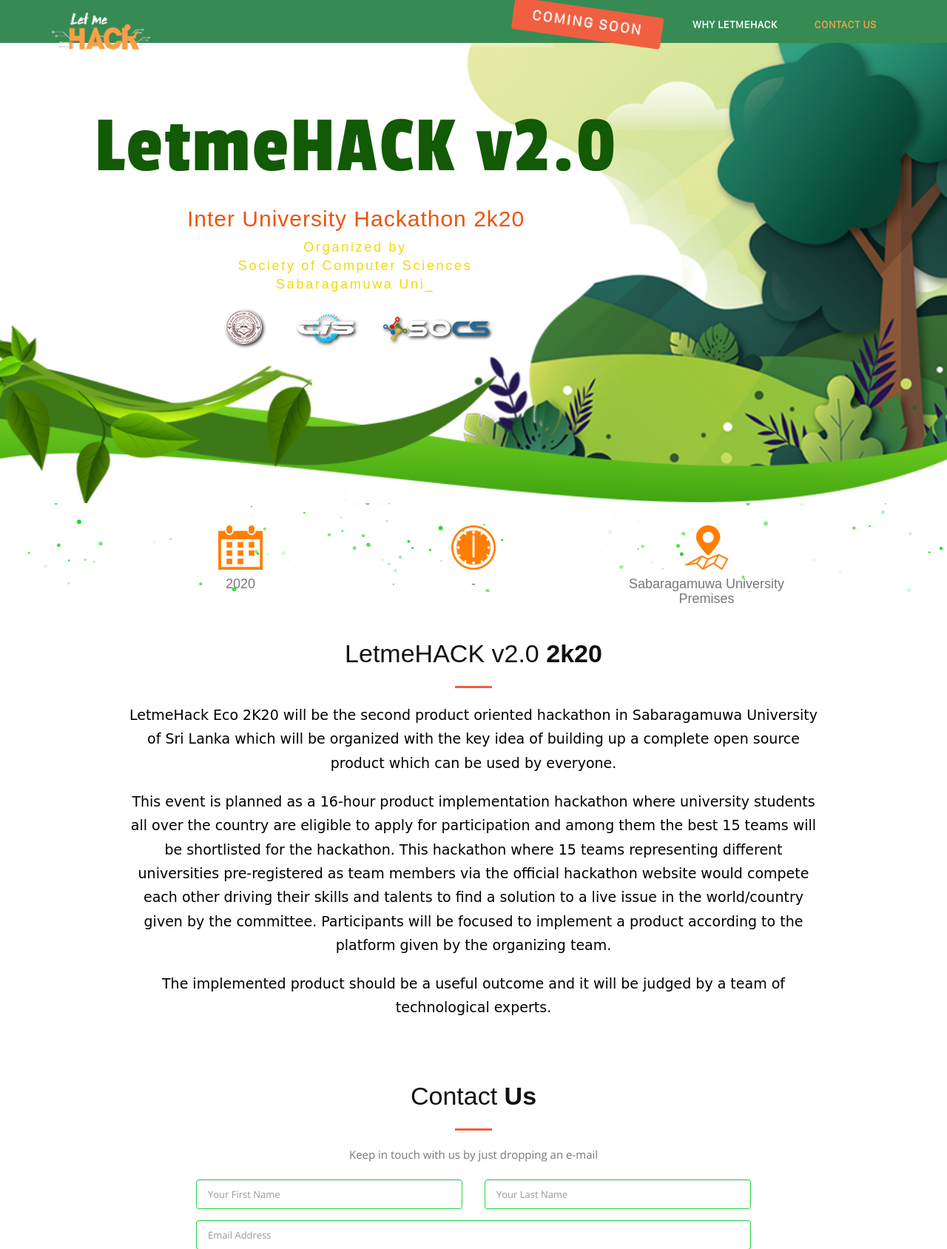
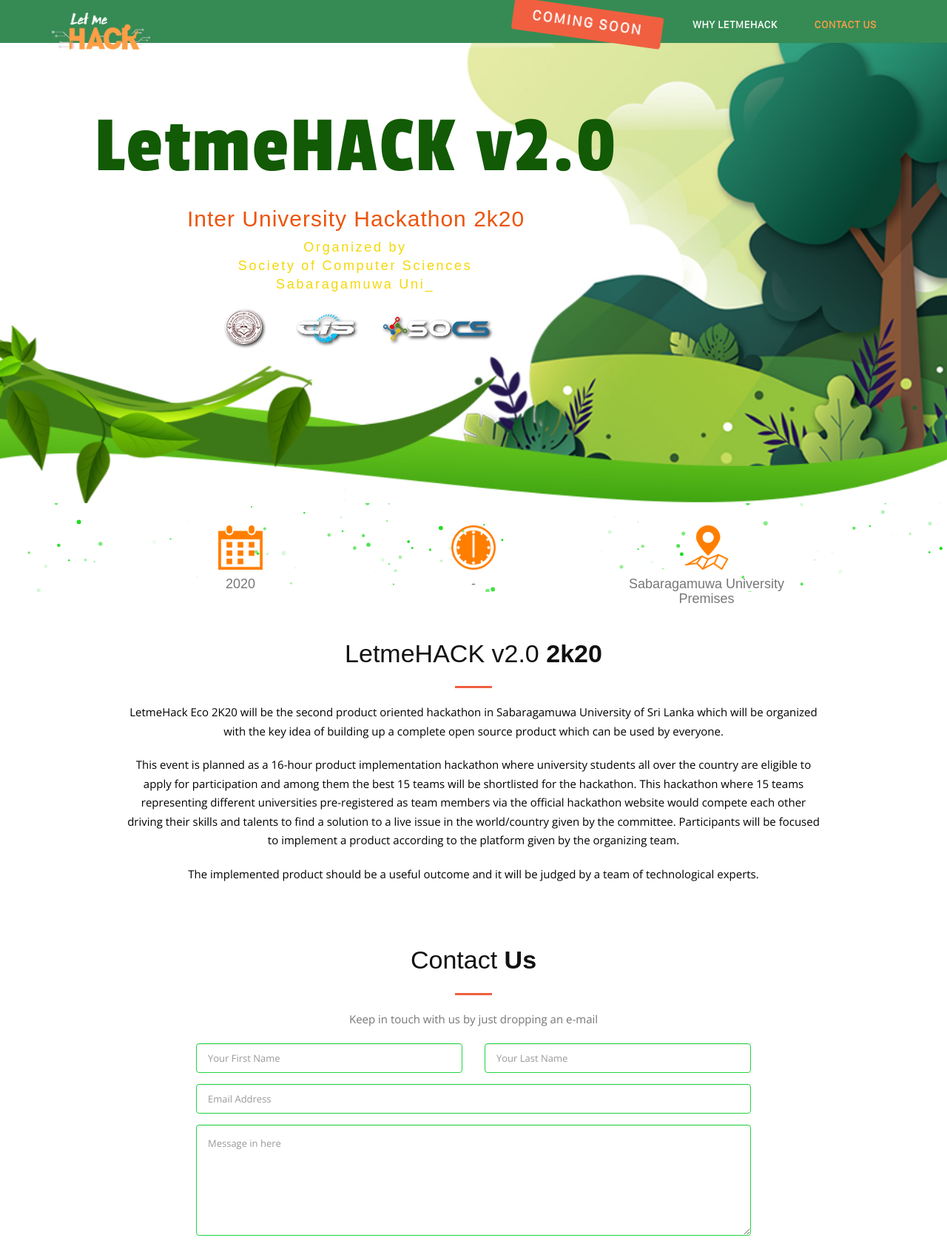
Before and after one commit to thilinamj/letmehackv2.0, a PHP site: page / in a window 1280 px wide. Shown: the top 1688 px of the page at 74% size. Run offline with PHP 8.4, Linux system fonts and the light colour scheme; some web fonts are replaced.

Commit message:
changed fonts

```diff
--- a/index.php
+++ b/index.php
@@ -167,13 +167,13 @@
 			</div>
 			<h2 class="section-heading wow bounceInDown">LetmeHACK v2.0 <b>2k20</b></h2>
 			<hr>
-			<p style="color:size: 31px;font-size: 19px;font-family: cursive;color: black;">
+			<p style="color:size: 31px;color: black;">
 				LetmeHack Eco 2K20 will be the second product oriented hackathon in Sabaragamuwa University of Sri Lanka which will be organized with the key idea of building up a complete open source product which can be used by everyone.
 			</p>
-			<p style="color:size: 31px;font-size: 19px;font-family: cursive;color: black;">
+			<p style="color:size: 31px;color: black;">
 				This event is planned as a 16-hour product implementation hackathon where university students all over the country are eligible to apply for participation and among them the best 15 teams will be shortlisted for the hackathon. This hackathon where 15 teams representing different universities pre-registered as team members via the official hackathon website would compete each other driving their skills and talents to find a solution to a live issue in the world/country given by the committee. Participants will be focused to implement a product according to the platform given by the organizing team.
 			</p>
-			<p style="color:size: 31px;font-size: 19px;font-family: cursive;color: black;">
+			<p style="color:size: 31px;color: black;">
 				The implemented product should be a useful outcome and it will be judged by a team of technological experts.
 			</p>
 
```
